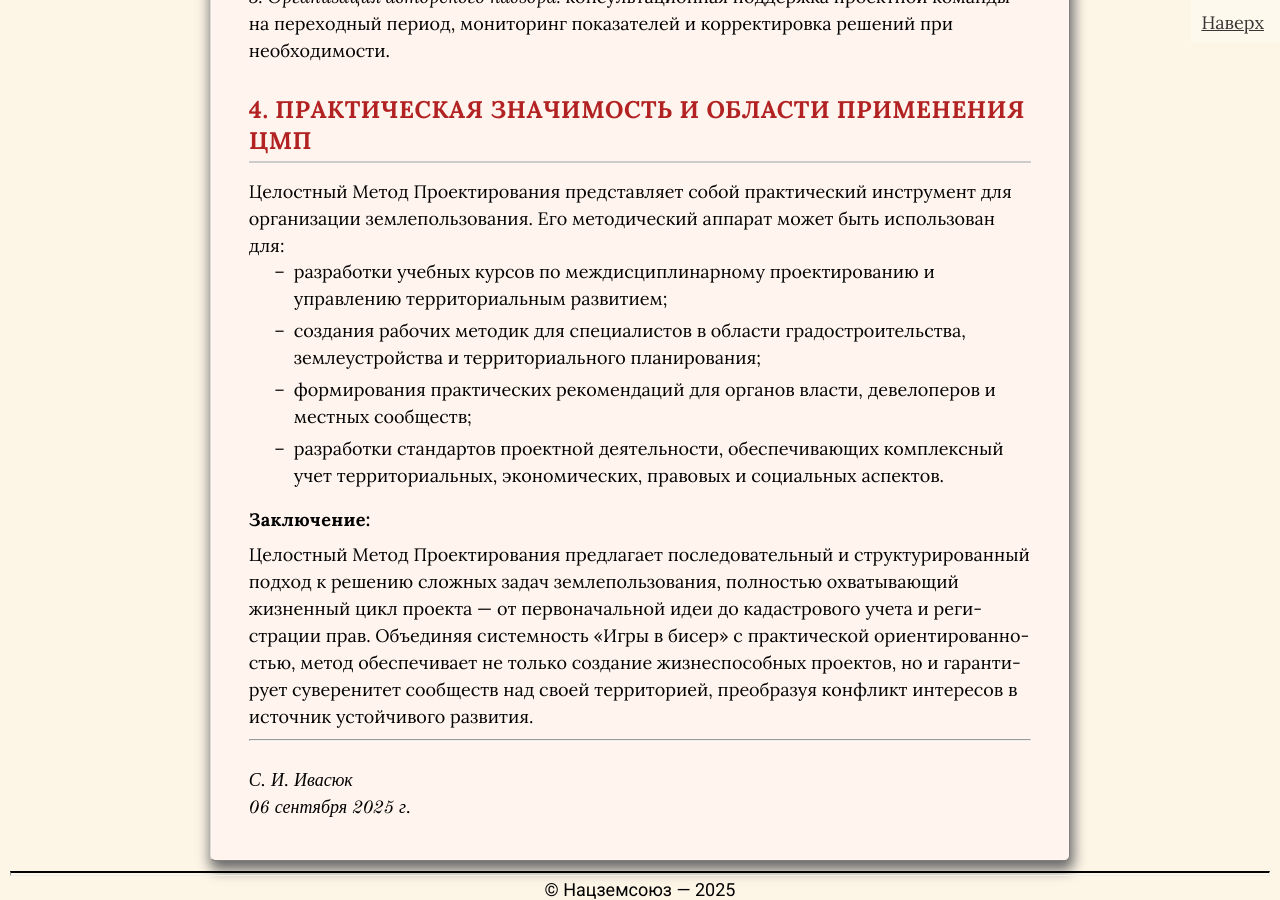
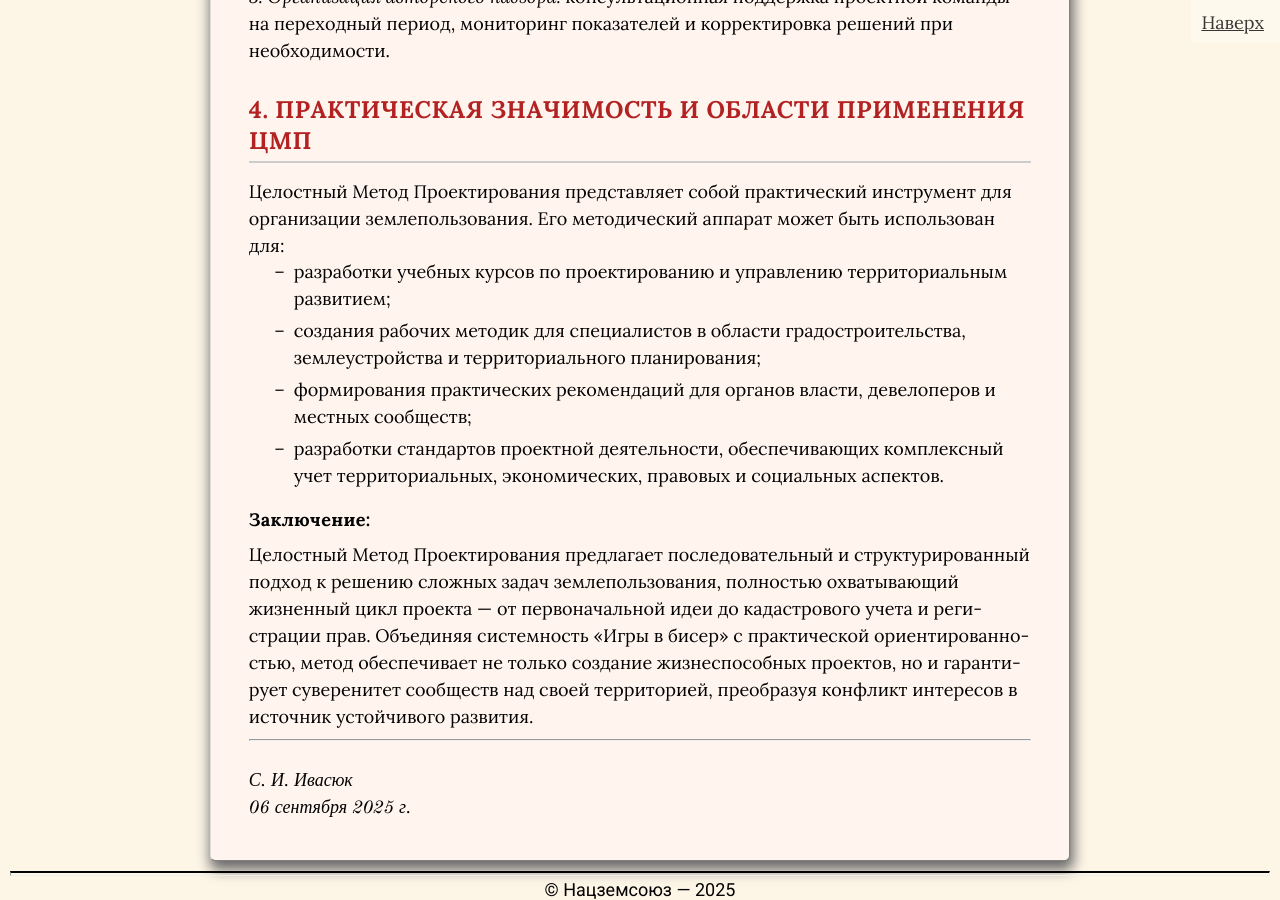
Before and after one commit to SergSi/land-use-art, a Jekyll site: the page built from _posts/2025-09-06-metod.md, in a window 1280 px wide and 900 px high, scrolled down 6964 px. Built offline with Jekyll 4.4.1, drawn with Linux system fonts in a browser that asks for light colours; some web fonts are replaced.

Commit message:
Update 2025-09-06-metod.md

```diff
--- a/_posts/2025-09-06-metod.md
+++ b/_posts/2025-09-06-metod.md
@@ -115,7 +115,7 @@ p {
 ## 4. Практическая значимость и области применения ЦМП
 
 Целостный Метод Проектирования представляет собой практический инструмент для организации землепользования. Его методический аппарат может быть использован для:
-*   разработки учебных курсов по междисциплинарному проектированию и управлению территориальным развитием;
+*   разработки учебных курсов по проектированию и управлению территориальным развитием;
 *   создания рабочих методик для специалистов в области градостроительства, землеустройства и территориального планирования;
 *   формирования практических рекомендаций для органов власти, девелоперов и местных сообществ;
 *   разработки стандартов проектной деятельности, обеспечивающих комплексный учет территориальных, экономических, правовых и социальных аспектов.
```
